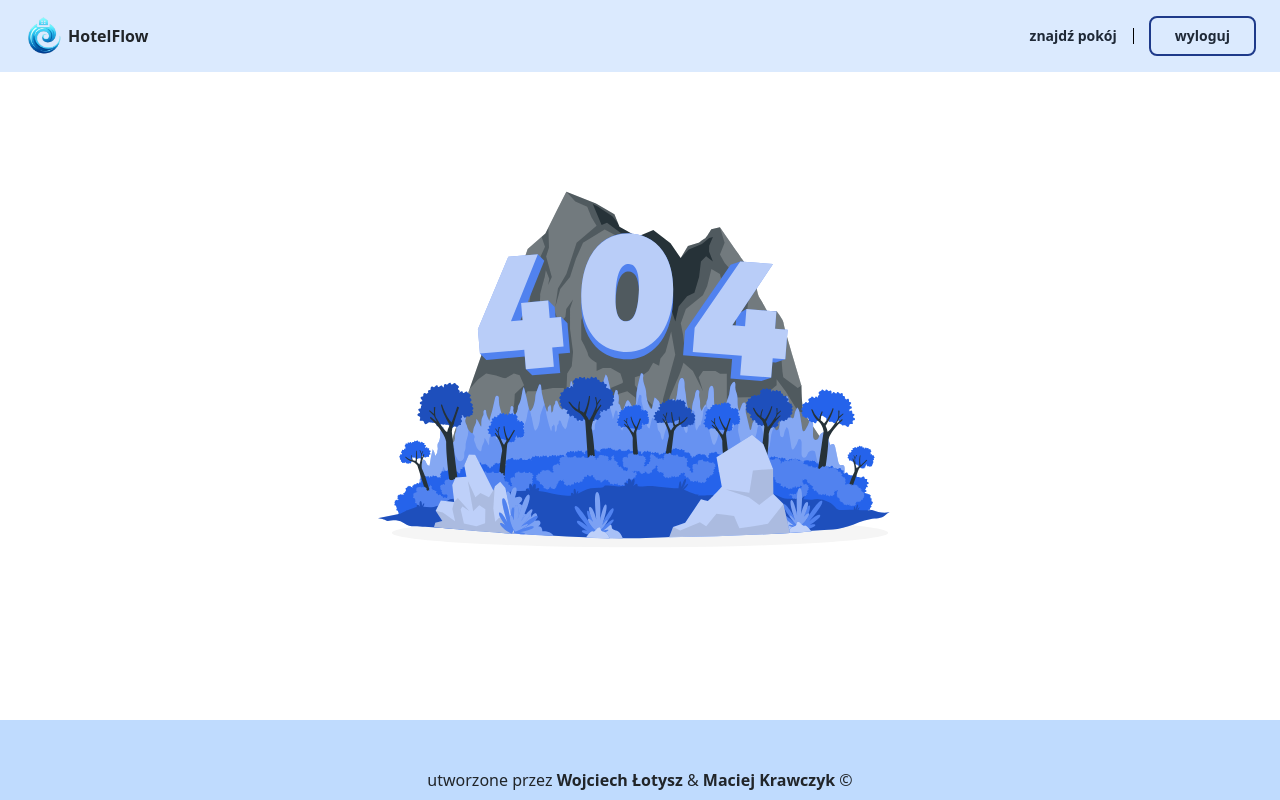
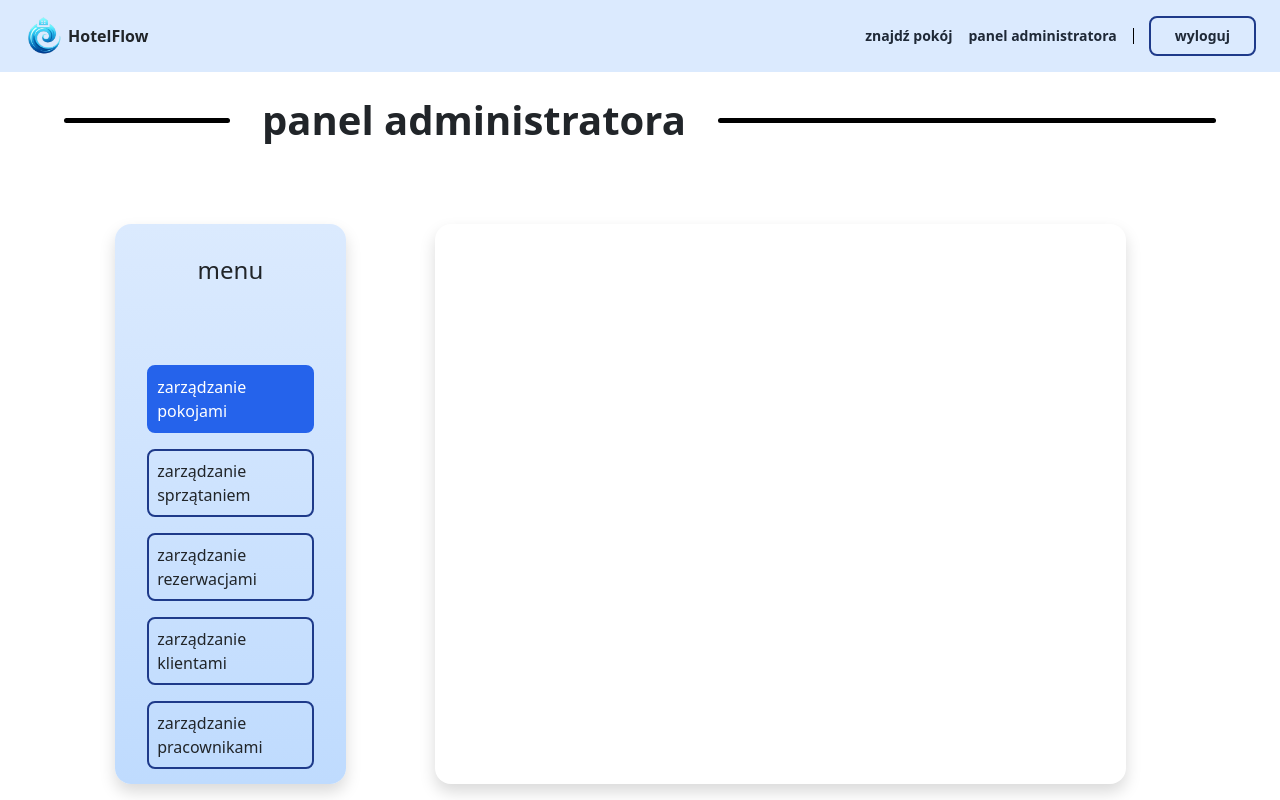
Before and after one commit to wzarek/HotelFlow, a React (Create React App) app in the folder HotelFlow/ClientApp/: page /admin/panel in a window 1280 px wide. Before the commit this address led to /not-found. Shown: the top 800 px of the page. Built offline with nearby package versions, Linux system fonts and the light colour scheme; sample sign-in values are in the browser's storage.

Commit message:
Added skeleton of employee and admin panels

```diff
--- a/HotelFlow/ClientApp/src/AppRoutes.js
+++ b/HotelFlow/ClientApp/src/AppRoutes.js
@@ -4,10 +4,11 @@ import Logout from "./components/shared/pages/Logout"
 import Register from "./components/shared/pages/Register"
 import NotFound from "./components/shared/pages/NotFound"
 import RoomSearch from "./components/shared/pages/RoomSearch"
-import UsersListPage from "./components/admin/UsersListPage"
+import AdminPanel from "./components/admin/AdminPanel"
 import { authConstants } from "./services/auth/authorizationServices"
 import { Navigate } from "react-router-dom"
 import ClientPanel from "./components/client/ClientPanel"
+import EmployeePanel from "./components/employee/EmployeePanel"
 
 const AppRoutes = [
   {
@@ -47,10 +48,16 @@ const AppRoutes = [
     element: <ClientPanel />
   },
   {
+    index: 30,
+    path: '/employee/panel',
+    role: authConstants.employee,
+    element: <EmployeePanel />
+  },
+  {
     index: 50,
-    path: '/admin/users-list',
+    path: '/admin/panel',
     role: authConstants.admin,
-    element: <UsersListPage />
+    element: <AdminPanel />
   },
   {
     index: 100,
--- /dev/null
+++ b/HotelFlow/ClientApp/src/components/admin/AdminPanel.jsx
@@ -0,0 +1,90 @@
+import React, { useEffect, useState } from 'react'
+import Heading from '../shared/Heading'
+import PanelMenuItem from '../shared/PanelMenuItem'
+
+const AdminPanel = () => {
+    const [roomsManagementActive, setRoomsManagementActive] = useState(false)
+    const [cleaningManagementActive, setCleaningManagementActive] = useState(false)
+    const [reservationsManagementActive, setReservationsManagementActive] = useState(false)
+    const [clientsManagementActive, setClientsManagementActive] = useState(false)
+    const [employeesManagementActive, setEmployeesManagementActive] = useState(false)
+
+    useEffect(() => {
+        handleRoomsManagementClick()
+    }, [])
+
+    const handleRoomsManagementClick = () => {
+        setRoomsManagementActive(true)
+        setCleaningManagementActive(false)
+        setReservationsManagementActive(false)
+        setClientsManagementActive(false)
+        setEmployeesManagementActive(false)
+    }
+
+    const handleCleaningManagementClick = () => {
+        setRoomsManagementActive(false)
+        setCleaningManagementActive(true)
+        setReservationsManagementActive(false)
+        setClientsManagementActive(false)
+        setEmployeesManagementActive(false)
+    }
+
+    const handleReservationsManagementClick = () => {
+        setRoomsManagementActive(false)
+        setCleaningManagementActive(false)
+        setReservationsManagementActive(true)
+        setClientsManagementActive(false)
+        setEmployeesManagementActive(false)
+    }
+
+    const handleClientsManagementClick = () => {
+        setRoomsManagementActive(false)
+        setCleaningManagementActive(false)
+        setReservationsManagementActive(false)
+        setClientsManagementActive(true)
+        setEmployeesManagementActive(false)
+    }
+
+    const handleEmployeesManagementClick = () => {
+        setRoomsManagementActive(false)
+        setCleaningManagementActive(false)
+        setReservationsManagementActive(false)
+        setClientsManagementActive(false)
+        setEmployeesManagementActive(true)
+    }
+
+  return (
+    <main className='min-h-[80vh] w-[90vw] mx-auto flex flex-wrap justify-evenly items-start pt-[12vh]'>
+            <Heading text='panel administratora' />
+            <aside className='sticky top-[15vh] p-[2rem] bg-gradient-to-b from-blue-100 to-blue-200 rounded-2xl w-1/5 h-[70vh] z-10 shadow flex flex-col gap-[3em]'>
+                <h3 className='text-[1.5rem] font-medium mb-[2rem] text-center'>menu</h3>
+                <div className='flex flex-col gap-[1rem]'>
+                    <PanelMenuItem onClick={handleRoomsManagementClick} text='zarządzanie pokojami' active={roomsManagementActive} />
+                    <PanelMenuItem onClick={handleCleaningManagementClick} text='zarządzanie sprzątaniem' active={cleaningManagementActive} />
+                    <PanelMenuItem onClick={handleReservationsManagementClick} text='zarządzanie rezerwacjami' active={reservationsManagementActive} />
+                    <PanelMenuItem onClick={handleClientsManagementClick} text='zarządzanie klientami' active={clientsManagementActive} />
+                    <PanelMenuItem onClick={handleEmployeesManagementClick} text='zarządzanie pracownikami' active={employeesManagementActive} />
+                </div>
+            </aside>
+            <section className='w-2/3'>
+                <div className='w-[90%] min-h-[70vh] mx-auto shadow p-[2rem] rounded-2xl'>
+                    {
+                        roomsManagementActive ?
+                            <div> </div>
+                        : cleaningManagementActive ?
+                            <div> </div>
+                        : reservationsManagementActive ?
+                            <div> </div>
+                        : clientsManagementActive ?
+                            <div> </div>
+                        : employeesManagementActive ?
+                            <div> </div>
+                        : <div>Wybierz jedną z opcji</div>
+                    }
+                </div>
+            </section>
+        </main>
+  )
+}
+
+export default AdminPanel
--- a/HotelFlow/ClientApp/src/components/admin/UsersListPage.jsx
+++ /dev/null
@@ -1,12 +0,0 @@
-import React from 'react'
-import Heading from '../shared/Heading'
-
-const UsersListPage = () => {
-  return (
-    <main className='min-h-[80vh] w-[90vw] mx-auto flex flex-wrap justify-evenly items-start pt-[12vh]'>
-        <Heading text='użytkownicy' />
-    </main>
-  )
-}
-
-export default UsersListPage
--- a/HotelFlow/ClientApp/src/components/client/ClientPanel.jsx
+++ b/HotelFlow/ClientApp/src/components/client/ClientPanel.jsx
@@ -1,6 +1,6 @@
 import React, { useEffect, useState } from 'react'
 import Heading from '../shared/Heading'
-import ClientPanelMenuItem from './ClientPanelMenuItem'
+import PanelMenuItem from '../shared/PanelMenuItem'
 import MyReservationsPanel from './MyReservationsPanel'
 import ContactDetailsPanel from './ContactDetailsPanel'
 
@@ -9,7 +9,7 @@ const ClientPanel = () => {
     const [myReservationsActive, setMyReservationsActive] = useState(false)
 
     useEffect(() => {
-        setContactInfoActive(true)
+        handleContactInfoClick()
     }, [])
 
     const handleContactInfoClick = () => {
@@ -28,8 +28,8 @@ const ClientPanel = () => {
             <aside className='sticky top-[15vh] p-[2rem] bg-gradient-to-b from-blue-100 to-blue-200 rounded-2xl w-1/5 h-[70vh] z-10 shadow flex flex-col gap-[3em]'>
                 <h3 className='text-[1.5rem] font-medium mb-[2rem] text-center'>menu</h3>
                 <div className='flex flex-col gap-[1rem]'>
-                    <ClientPanelMenuItem onClick={handleContactInfoClick} text='informacje kontaktowe' active={contactInfoActive} />
-                    <ClientPanelMenuItem onClick={handleMyReservationsClick} text='moje rezerwacje' active={myReservationsActive} />
+                    <PanelMenuItem onClick={handleContactInfoClick} text='informacje kontaktowe' active={contactInfoActive} />
+                    <PanelMenuItem onClick={handleMyReservationsClick} text='moje rezerwacje' active={myReservationsActive} />
                 </div>
             </aside>
             <section className='w-2/3'>
--- /dev/null
+++ b/HotelFlow/ClientApp/src/components/employee/EmployeePanel.jsx
@@ -0,0 +1,90 @@
+import React, { useEffect, useState } from 'react'
+import Heading from '../shared/Heading'
+import PanelMenuItem from '../shared/PanelMenuItem'
+
+const EmployeePanel = () => {
+    const [roomsManagementActive, setRoomsManagementActive] = useState(false)
+    const [cleaningManagementActive, setCleaningManagementActive] = useState(false)
+    const [reservationsManagementActive, setReservationsManagementActive] = useState(false)
+    const [clientsManagementActive, setClientsManagementActive] = useState(false)
+    const [myAccountManagementActive, setMyAccountManagementActive] = useState(false)
+
+    useEffect(() => {
+        handleRoomsManagementClick()
+    }, [])
+
+    const handleRoomsManagementClick = () => {
+        setRoomsManagementActive(true)
+        setCleaningManagementActive(false)
+        setReservationsManagementActive(false)
+        setClientsManagementActive(false)
+        setMyAccountManagementActive(false)
+    }
+
+    const handleCleaningManagementClick = () => {
+        setRoomsManagementActive(false)
+        setCleaningManagementActive(true)
+        setReservationsManagementActive(false)
+        setClientsManagementActive(false)
+        setMyAccountManagementActive(false)
+    }
+
+    const handleReservationsManagementClick = () => {
+        setRoomsManagementActive(false)
+        setCleaningManagementActive(false)
+        setReservationsManagementActive(true)
+        setClientsManagementActive(false)
+        setMyAccountManagementActive(false)
+    }
+
+    const handleClientsManagementClick = () => {
+        setRoomsManagementActive(false)
+        setCleaningManagementActive(false)
+        setReservationsManagementActive(false)
+        setClientsManagementActive(true)
+        setMyAccountManagementActive(false)
+    }
+
+    const handleMyAccountManagementClick = () => {
+        setRoomsManagementActive(false)
+        setCleaningManagementActive(false)
+        setReservationsManagementActive(false)
+        setClientsManagementActive(false)
+        setMyAccountManagementActive(true)
+    }
+
+  return (
+    <main className='min-h-[80vh] w-[90vw] mx-auto flex flex-wrap justify-evenly items-start pt-[12vh]'>
+            <Heading text='panel pracownika' />
+            <aside className='sticky top-[15vh] p-[2rem] bg-gradient-to-b from-blue-100 to-blue-200 rounded-2xl w-1/5 h-[70vh] z-10 shadow flex flex-col gap-[3em]'>
+                <h3 className='text-[1.5rem] font-medium mb-[2rem] text-center'>menu</h3>
+                <div className='flex flex-col gap-[1rem]'>
+                    <PanelMenuItem onClick={handleRoomsManagementClick} text='zarządzanie pokojami' active={roomsManagementActive} />
+                    <PanelMenuItem onClick={handleCleaningManagementClick} text='zarządzanie sprzątaniem' active={cleaningManagementActive} />
+                    <PanelMenuItem onClick={handleReservationsManagementClick} text='zarządzanie rezerwacjami' active={reservationsManagementActive} />
+                    <PanelMenuItem onClick={handleClientsManagementClick} text='zarządzanie klientami' active={clientsManagementActive} />
+                    <PanelMenuItem onClick={handleMyAccountManagementClick} text='zarządzanie swoim kontem' active={myAccountManagementActive} />
+                </div>
+            </aside>
+            <section className='w-2/3'>
+                <div className='w-[90%] min-h-[70vh] mx-auto shadow p-[2rem] rounded-2xl'>
+                    {
+                        roomsManagementActive ?
+                            <div> </div>
+                        : cleaningManagementActive ?
+                            <div> </div>
+                        : reservationsManagementActive ?
+                            <div> </div>
+                        : clientsManagementActive ?
+                            <div> </div>
+                        : myAccountManagementActive ?
+                            <div> </div>
+                        : <div>Wybierz jedną z opcji</div>
+                    }
+                </div>
+            </section>
+        </main>
+  )
+}
+
+export default EmployeePanel
--- a/HotelFlow/ClientApp/src/components/client/ClientPanelMenuItem.jsx
+++ b/HotelFlow/ClientApp/src/components/shared/PanelMenuItem.jsx
@@ -1,6 +1,6 @@
 import React from 'react'
 
-const ClientPanelMenuItem = ({text, onClick, active}) => {
+const PanelMenuItem = ({text, onClick, active}) => {
   return (
     !active ?
         <p onClick={onClick} className='border-2 border-blue-900 p-[.5rem] rounded-lg cursor-pointer hover:text-blue-600 hover:border-blue-600'>{text}</p>
@@ -9,4 +9,4 @@ const ClientPanelMenuItem = ({text, onClick, active}) => {
   )
 }
 
-export default ClientPanelMenuItem
+export default PanelMenuItem
--- a/HotelFlow/ClientApp/src/components/shared/navigation/NavMenu.jsx
+++ b/HotelFlow/ClientApp/src/components/shared/navigation/NavMenu.jsx
@@ -23,6 +23,10 @@ export const NavMenu = () => {
                       auth.isAuthenticated && auth.role === authConstants.client &&
                       <NavItem to="/client/panel" name='panel klienta' />
                     }
+                    {
+                      auth.isAuthenticated && auth.role === authConstants.admin &&
+                      <NavItem to="/admin/panel" name='panel administratora' />
+                    }
                     <div className='w-[1em] h-[1em] border-black border-l-[1px]'></div>
                     {
                       auth.isAuthenticated ?
```
